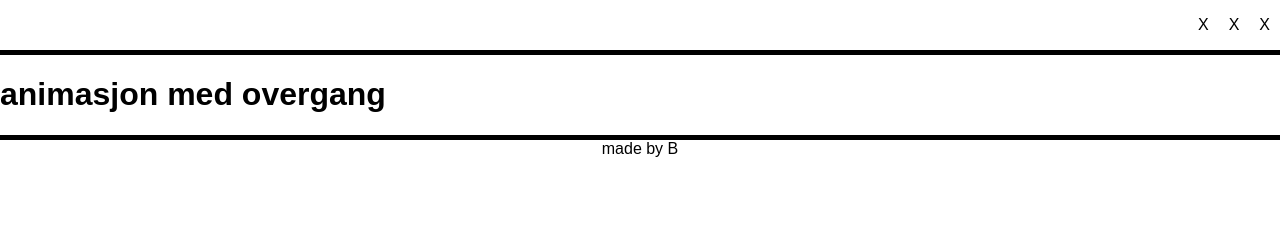
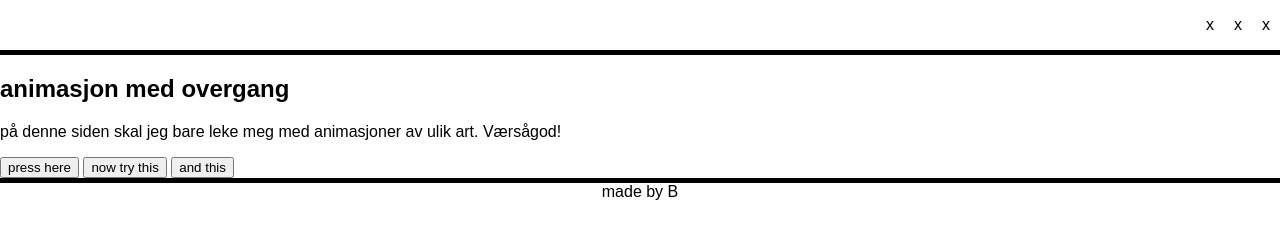
Before and after one commit to Benedictekoder/project_animation, a website: page index.html in a window 1280 px wide. Drawn offline with Linux system fonts and the light colour scheme; a web font is replaced by a local one.

Commit message:
more html

```diff
--- a/index.html
+++ b/index.html
@@ -15,15 +15,32 @@
     <header>
       <nav>
         <ul>
-          <a>X</a>
-          <a>X</a>
-          <a>X</a>
+          <a>x</a>
+          <a>x</a>
+          <a>x</a>
         </ul>
       </nav>
     </header>
 
-    <main>
+    <main class="main">
+      <section class="slideinLeft">
      <h1>animasjon med overgang</h1>
+      </section>
+
+     <section>
+      <p>på denne siden skal jeg bare leke meg med animasjoner av ulik art. Værsågod!</p>
+     </section>
+
+     <section>
+
+     </section>
+
+     <section class="buttoncontainer">
+      <button>press here</button>
+      <button>now try this</button>
+      <button>and this</button>
+     </section>
+
     </main>
 
     <footer>made by B</footer>
```
